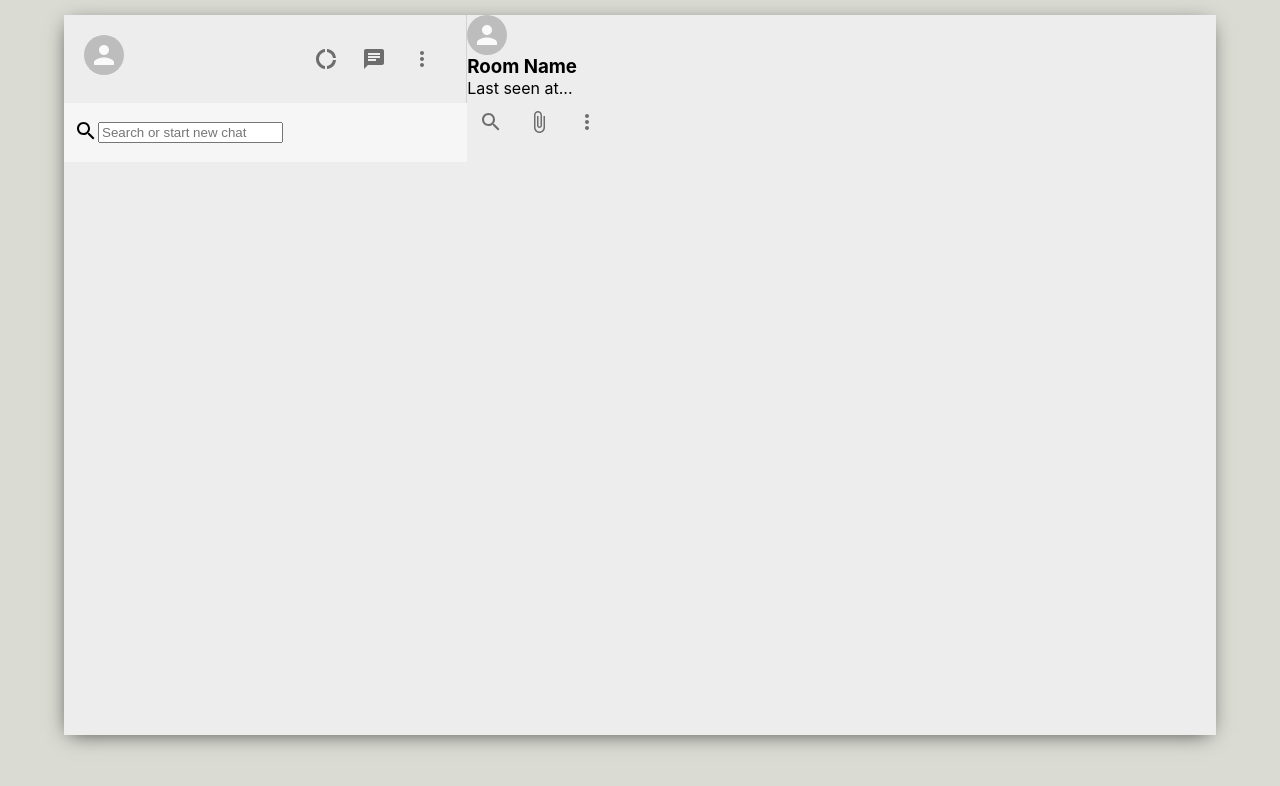
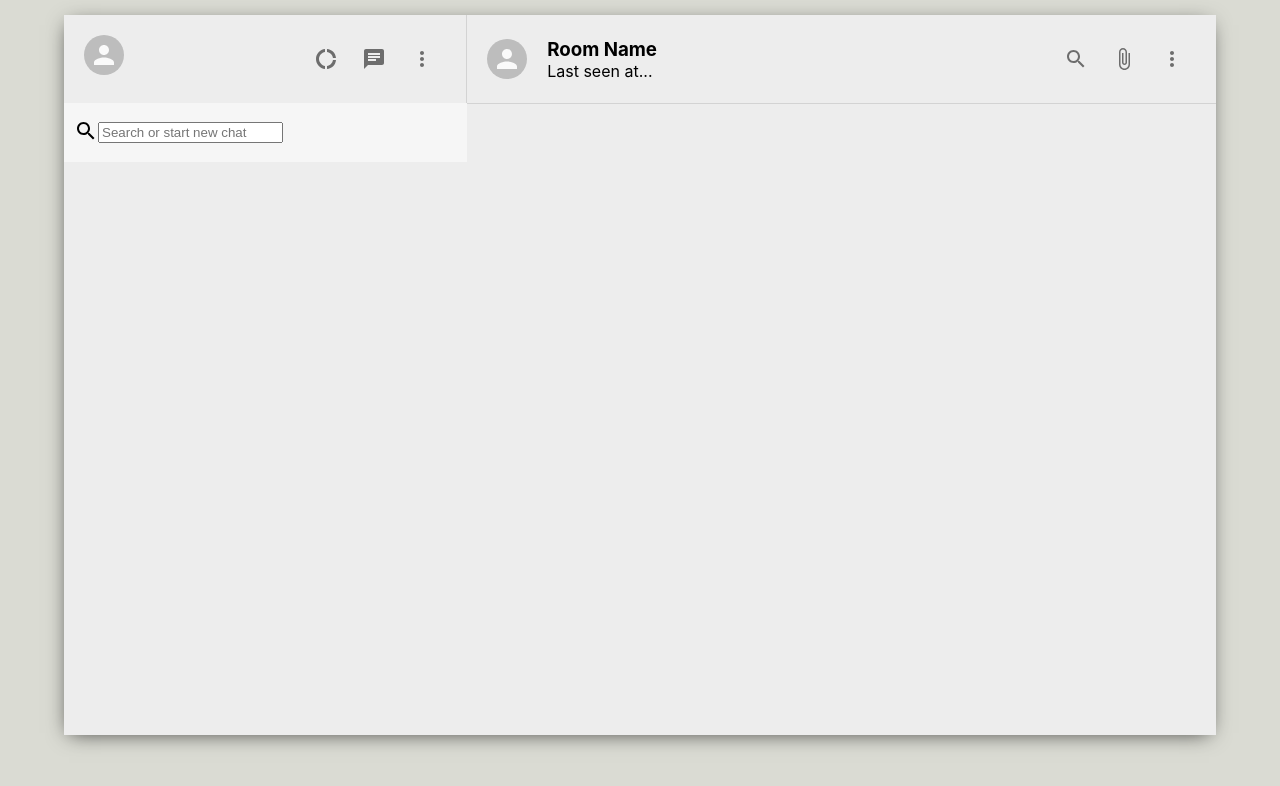
Before and after one commit to raidondesu/WhatsApp, a React (Create React App) app in the folder whatsapp/: page / in a window 1280 px wide. Shown: the top 786 px of the page. Built offline with nearby package versions, Linux system fonts and the light colour scheme.

Commit message:
Cleaning chat header / style

```diff
--- a/whatsapp/src/chat.css
+++ b/whatsapp/src/chat.css
@@ -3,3 +3,15 @@
   flex-direction: column;
   flex: 0.65;
 }
+
+.chat__header {
+  padding: 20px;
+  display: flex;
+  align-items: center;
+  border-bottom: 1px solid lightgray;
+}
+
+.chat__headerInfo {
+  flex: 1;
+  padding-left: 20px;
+}
```
